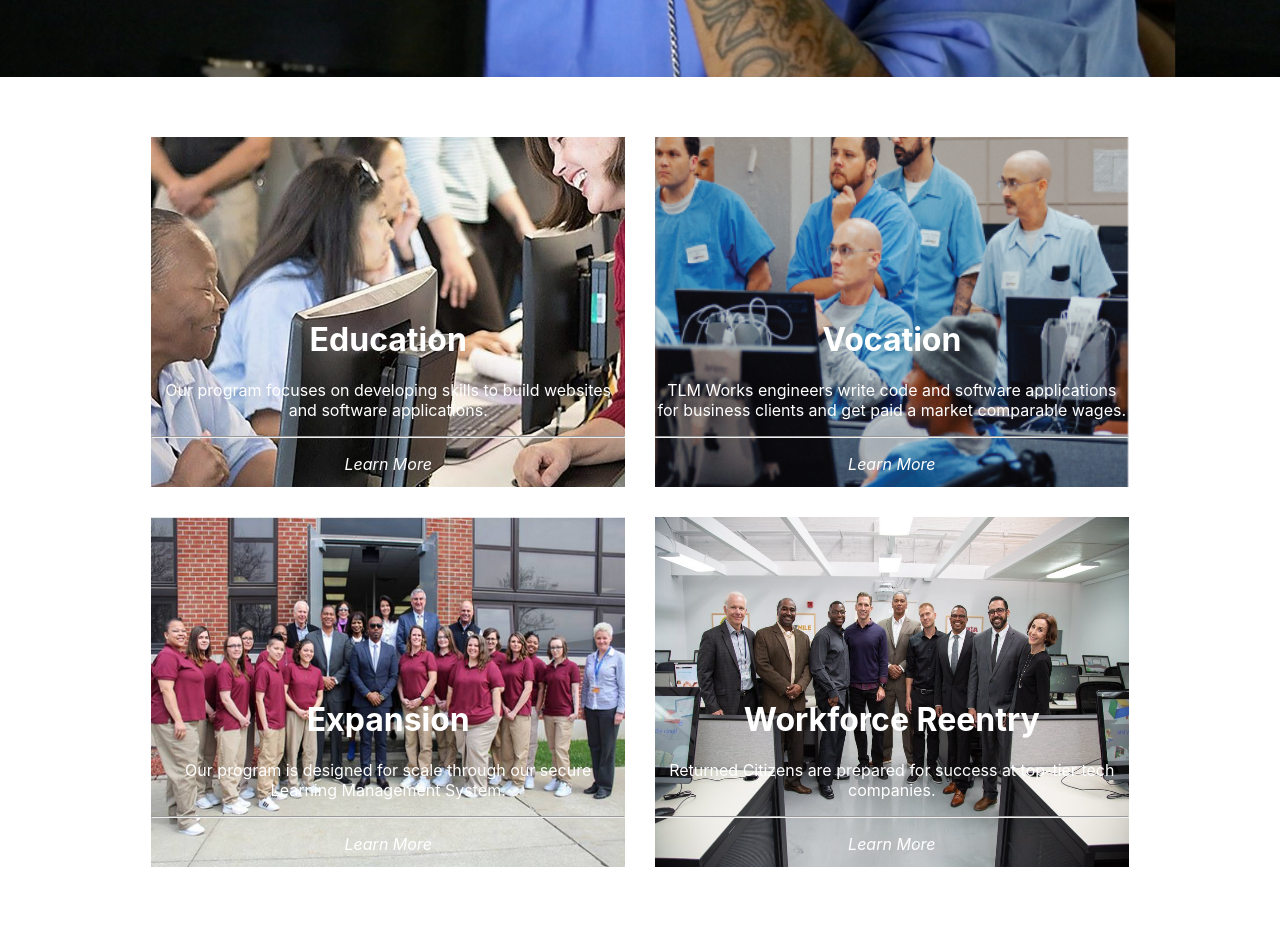
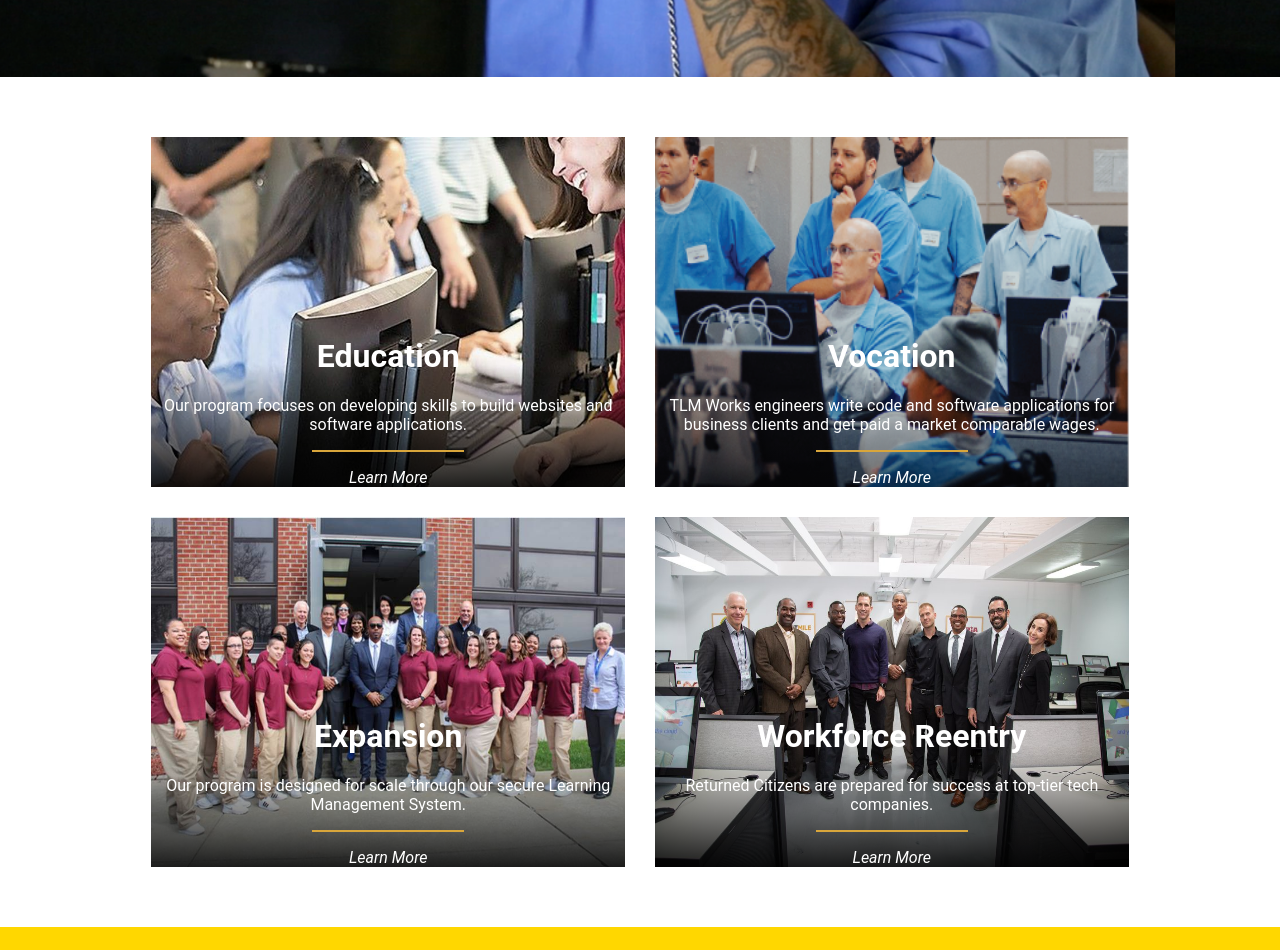
Before and after one commit to MyNameIsJohnson/npm-start-project1, a React (Create React App) app: page / in a window 1280 px wide. Shown: the part 600-1550 px from the top of the page. Built offline with nearby package versions, Linux system fonts and the light colour scheme.

Commit message:
updated service section

```diff
--- a/src/App.css
+++ b/src/App.css
@@ -75,51 +75,3 @@
   width: 361px;
   line-height: 32px;
  }
-
-/* =======SERVICES======== */
-.services {
-  margin: 60px auto;
-  display: grid;
-  grid-template-columns: auto 37% 37% auto;
-  grid-column-gap: 30px;
-  grid-row-gap: 30px;
-  grid-template-areas:
-  ". education vocation ."
-  ". expansion workforce .";
-}
-.service {
-  background-color: gray;
-  height: 350px;
-  text-align: center;
-}
-.service h1 {
-  margin-top: 183px;
-}
-.service a {
-  color: white;
-}
-.service{
-
-}
-.education{
-  grid-area: education;
-  background-size: 190% 100%;
-  background-position: top 0px left 50%;
-  background-repeat: no-repeat;
-}
-.vocation{
-  grid-area: vocation;
-  background-size: 100% 150%;
-  background-position: top -80px left 50%;
-  background-repeat: no-repeat;
-}
-.expansion{
-  grid-area: expansion;
-  background-size: 101% 100%;
-  background-repeat: no-repeat;
-}
-.workforce{
-  grid-area: workforce;
-  background-size: 100% 100%;
-  background-repeat: no-repeat;
-}
--- a/src/components/ServiceSection.js
+++ b/src/components/ServiceSection.js
@@ -3,6 +3,7 @@ import Education from './services/Education'
 import Expansion from './services/Expansion'
 import Vocation from './services/Vocation'
 import Workforce from './services/Workforce'
+import './services/service.css'
 
 export default function ServiceSection() {
   return (
--- a/src/components/services/Education.js
+++ b/src/components/services/Education.js
@@ -2,7 +2,7 @@ import React from 'react'
 
 export default function Education() {
   return (
-    <div className='education service' style={{backgroundImage: "url('images/education.png')"}}>
+    <div className='education service' style={{backgroundImage: "linear-gradient(to bottom, rgba(0,0,0, 0) 65% , rgba(0,0,0, 0.87 )), url('images/education.png')"}}>
       <a href='https://thelastmile.org/our-work/#education'>
         <h1> Education</h1>
         <p>
--- a/src/components/services/Expansion.js
+++ b/src/components/services/Expansion.js
@@ -2,7 +2,7 @@ import React from 'react'
 
 export default function Expansion() {
   return (
-    <div className='expansion service' style={{backgroundImage: "url('images/expansion.jpeg')"}}>
+    <div className='expansion service' style={{backgroundImage: "linear-gradient(to bottom, rgba(0,0,0, 0) 65% , rgba(0,0,0, 0.87 )), url('images/expansion.jpeg')"}}>
       <a href='https://thelastmile.org/our-work/#expansion'>
         <h1> Expansion</h1>
         <p>
--- a/src/components/services/Vocation.js
+++ b/src/components/services/Vocation.js
@@ -2,7 +2,7 @@ import React from 'react'
 
 export default function Vocation() {
   return (
-    <div className='vocation service' style={{backgroundImage: "url('images/vocation.png')"}}>
+    <div className='vocation service' style={{backgroundImage: "linear-gradient(to bottom, rgba(0,0,0, 0) 65% , rgba(0,0,0, 0.87 )), url('images/vocation.png')"}}>
       <a href='https://thelastmile.org/our-work/#vocation'>
         <h1> Vocation</h1>
         <p>
--- a/src/components/services/Workforce.js
+++ b/src/components/services/Workforce.js
@@ -2,7 +2,7 @@ import React from 'react'
 
 export default function Workforce() {
   return (
-    <div className='workforce service' style={{backgroundImage: "url('images/workforce.jpeg')"}}>
+    <div className='workforce service' style={{backgroundImage: "linear-gradient(to bottom, rgba(0,0,0, 0) 65% , rgba(0,0,0, 0.87 )), url('images/workforce.jpeg')"}}>
       <a href='https://thelastmile.org/our-work/#reentry'>
         <h1> Workforce Reentry</h1>
         <p>
--- /dev/null
+++ b/src/components/services/service.css
@@ -0,0 +1,54 @@
+/* =======SERVICES======== */
+.services {
+  margin: 60px auto;
+  display: grid;
+  grid-template-columns: auto 37% 37% auto;
+  grid-column-gap: 30px;
+  grid-row-gap: 30px;
+  grid-template-areas:
+  ". education vocation ."
+  ". expansion workforce .";
+}
+.service {
+  background-image: linear-gradient(to bottom, rgba(0,0,0, 0) 65% , rgba(0,0,0, 0.87 ));
+  height: 350px;
+  text-align: center;
+  font-family: 'Roboto', sans-serif;
+}
+.service h1 {
+  margin-top: 200px;
+}
+.service a {
+  color: white;
+}
+hr{
+  width: 150px;
+  border: #d9a63b 1px double;
+}
+.education{
+  grid-area: education;
+  background-size: 190% 100%;
+  background-position: top 0px left 50%;
+  background-repeat: no-repeat;
+  background-image: linear-gradient(to bottom, rgba(0,0,0, 0) 65% , rgba(0,0,0, 0.87 ));
+}
+.vocation{
+  grid-area: vocation;
+  background-size: 100% 150%;
+  background-position: top -80px left 50%;
+  background-repeat: no-repeat;
+}
+.expansion{
+  grid-area: expansion;
+  background-size: 101% 100%;
+  background-repeat: no-repeat;
+}
+.workforce{
+  grid-area: workforce;
+  background-size: 100% 100%;
+  background-repeat: no-repeat;
+}
+
+.graphSection {
+  background: gold;
+}
```
